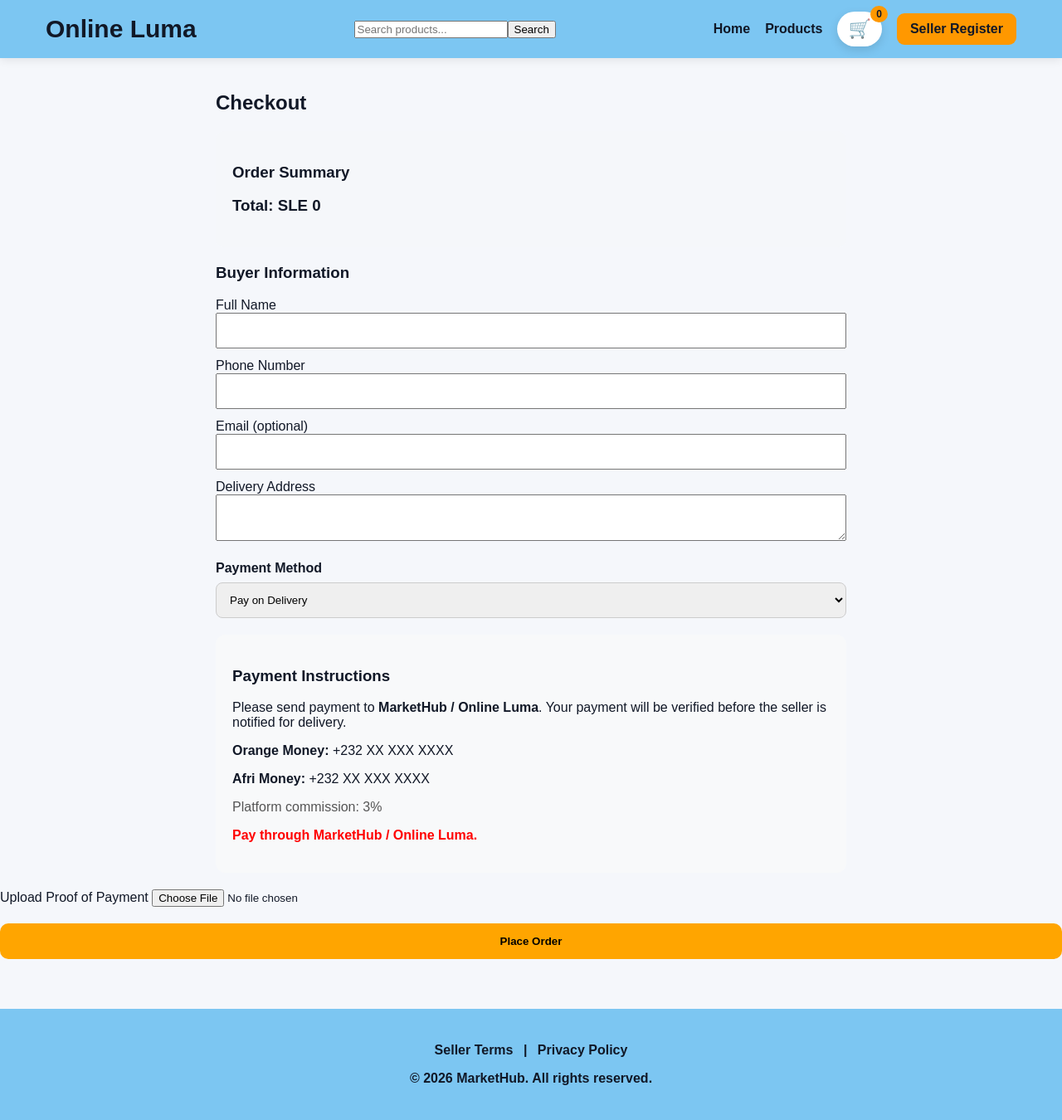
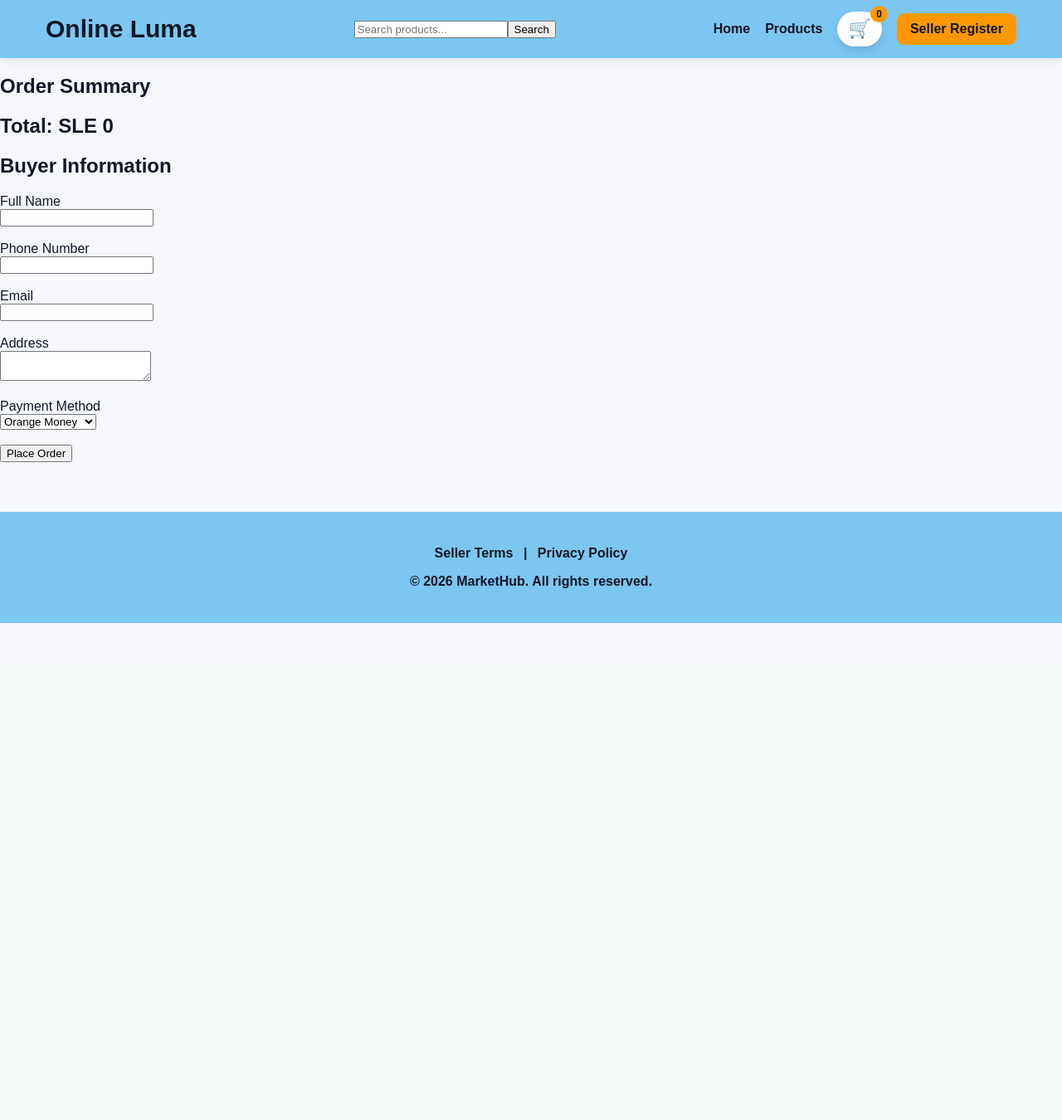
Before and after one commit to shaw545/django-business-website, a Django app: page /checkout/ in a window 1280 px wide. Shown: the whole page at 83% size. After the commit the page ends 751 px from the top, so only its background shows below. Run offline with Django 5.2, Linux system fonts and the light colour scheme.

Commit message:
Fixed cart color size selection and checkout display

```diff
--- a/website/templates/checkout.html
+++ b/website/templates/checkout.html
@@ -2,169 +2,52 @@
 
 {% block content %}
 
-<style>
-@media(max-width:767px){
+<h2>Order Summary</h2>
 
-    .checkout-container{
-        padding:15px;
-    }
+{% for product in products %}
+    <h3>{{ product.name }}</h3>
 
-    .checkout-form input,
-    .checkout-form select,
-    .checkout-form textarea{
-        width:100%;
-        padding:12px;
-        margin-bottom:12px;
-        border-radius:8px;
-        border:1px solid #ccc;
-        font-size:16px;
-    }
+    <p>Quantity: {{ product.quantity }}</p>
 
-    .checkout-btn{
-        width:100%;
-        padding:14px;
-        background:orange;
-        border:none;
-        border-radius:10px;
-        font-weight:bold;
-        font-size:17px;
-    }
+    {% if product.selected_color %}
+    <p><strong>Color:</strong> {{ product.selected_color }}</p>
+    {% endif %}
 
-    .order-summary{
-        background:white;
-        padding:15px;
-        border-radius:12px;
-        margin-bottom:15px;
-    }
-}
-</style>
+   {% if product.selected_size %}
+   <p><strong>Size:</strong> {{ product.selected_size }}</p>
+   {% endif %}
+    <p>Price: SLE {{ product.amount }}</p>
+    <p>Subtotal: SLE {{ product.subtotal }}</p>
+    <hr>
+{% endfor %}
 
-<div class="checkout-container" style="max-width:800px; margin:auto; padding:20px;">
+<h2>Total: SLE {{ total }}</h2>
 
-    <h2 style="margin-bottom:20px;">Checkout</h2></style>
+<h2>Buyer Information</h2>
 
-    <!-- CART SUMMARY -->
-    <div style="background:#f5f7fa; padding:20px; border-radius:10px; margin-bottom:20px;">
-        <h3>Order Summary</h3>
+<form method="POST">
+    {% csrf_token %}
 
-        {% for product in products %}
-            <div style="margin-bottom:10px;">
-                <strong>{{ product.name }}</strong><br>
-                Quantity: {{ product.quantity }}<br>
-                Price: SLE {{ product.amount }}<br>
-                Subtotal: SLE {{ product.subtotal }}
-            </div>
-            <hr>
-        {% endfor %}
+    <label>Full Name</label><br>
+    <input type="text" name="buyer_name" required><br><br>
 
-        <h3>Total: SLE {{ total }}</h3>
-    </div>
+    <label>Phone Number</label><br>
+    <input type="text" name="buyer_phone" required><br><br>
 
-    <!-- PAYMENT SECTION -->
-    <form method="POST" enctype="multipart/form-data">
-        {% csrf_token %}
-<h3>Buyer Information</h3>
+    <label>Email</label><br>
+    <input type="email" name="buyer_email"><br><br>
 
-<label>Full Name</label>
-<input type="text" name="buyer_name" required style="width:100%; padding:12px; margin-bottom:12px;">
+    <label>Address</label><br>
+    <textarea name="buyer_address" required></textarea><br><br>
 
-<label>Phone Number</label>
-<input type="text" name="buyer_phone" required style="width:100%; padding:12px; margin-bottom:12px;">
+    <label>Payment Method</label><br>
+    <select name="payment_method">
+        <option value="Orange Money">Orange Money</option>
+        <option value="Africell Money">Africell Money</option>
+        <option value="Pay on Delivery">Pay on Delivery</option>
+    </select><br><br>
 
-<label>Email (optional)</label>
-<input type="email" name="buyer_email" style="width:100%; padding:12px; margin-bottom:12px;">
-
-<label>Delivery Address</label>
-<textarea name="buyer_address" required style="width:100%; padding:12px; margin-bottom:20px;"></textarea>
-
-        <label style="font-weight:bold;">Payment Method</label>
-
-        <select name="payment_method" id="paymentMethod" required style="
-            width:100%;
-            padding:12px;
-            margin-top:8px;
-            border-radius:8px;
-            border:1px solid #ccc;
-        ">
-            <option value="pay_on_delivery">Pay on Delivery</option>
-            <option value="mobile_money">Mobile Money</option>
-        </select>
-
-        <!-- MOBILE MONEY DETAILS -->
-       <div style="background:#f8f9fa; padding:20px; border-radius:12px; margin-top:20px;">
-    <h3>Payment Instructions</h3>
-
-    <p>
-        Please send payment to <strong>MarketHub / Online Luma</strong>.
-        Your payment will be verified before the seller is notified for delivery.
-    </p>
-
-    <p><strong>Orange Money:</strong> {{ platform_orange_money }}</p>
-    <p><strong>Afri Money:</strong> {{ platform_afri_money }}</p>
-
-    <p style="color:#555;">
-        Platform commission: {{ platform_commission_percent }}%
-    </p>
-
-    <p style="color:red; font-weight:bold;">
-        Pay through MarketHub / Online Luma.
-    </p>
-</div>
-</div>
-
-<div class="form-group">
-    <label>Upload Proof of Payment</label>
-    <input type="file" name="payment_proof" accept="image/*" required>
-</div>
-     <!-- BUTTON -->
-        <button type="submit" style="
-            width:100%;
-            background:orange;
-            padding:14px;
-            border:none;
-            border-radius:10px;
-            font-weight:bold;
-            margin-top:20px;
-            cursor:pointer;
-        ">
-            Place Order
-        </button>
-
-    </form>
-
-</div>
-
-<!-- SCRIPT -->
-<script>
-    const paymentMethod = document.getElementById("paymentMethod");
-    const mobileMoneyDetails = document.getElementById("mobileMoneyDetails");
-
-    function toggleMobileMoneyDetails() {
-        if (paymentMethod.value === "mobile_money") {
-            mobileMoneyDetails.style.display = "block";
-        } else {
-            mobileMoneyDetails.style.display = "none";
-        }
-    }
-
-    paymentMethod.addEventListener("change", toggleMobileMoneyDetails);
-
-    // Run on load
-    toggleMobileMoneyDetails();
-</script>
+    <button type="submit">Place Order</button>
+</form>
 
 {% endblock %}
-<script>
-function showPaymentDetails() {
-    const paymentMethod = document.getElementById("paymentMethod").value;
-    const mobileMoneyDetails = document.getElementById("mobileMoneyDetails");
-
-    if (paymentMethod === "Mobile Money") {
-        mobileMoneyDetails.style.display = "block";
-    } else {
-        mobileMoneyDetails.style.display = "none";
-    }
-}
-
-document.addEventListener("DOMContentLoaded", showPaymentDetails);
-</script>
--- a/website/templates/order_confirmation.html
+++ b/website/templates/order_confirmation.html
@@ -4,7 +4,7 @@
 <div style="max-width:700px; margin:70px auto; background:white; padding:40px; border-radius:14px; text-align:center;">
     <h1>Order Confirmed</h1>
 
-    <p>Thank you for shopping with MarketHub. Your order has been received successfully.</p>
+    <p>Thank you for shopping with Online Luma. Your order has been received successfully.</p>
 
     <a href="{% url 'home' %}" style="padding:12px 20px; background:#555; color:white; border-radius:8px; text-decoration:none; font-weight:bold;">
         Return Home
--- a/website/views.py
+++ b/website/views.py
@@ -67,6 +67,17 @@ def product_detail(request, product_id):
         "product": product,
         "average_rating": average_rating,
     })
+def product_detail(request, product_id):
+    product = get_object_or_404(Product, id=product_id)
+
+    sizes = []
+    if product.size:
+        sizes = [s.strip() for s in product.size.split(",")]
+
+    return render(request, "product_detail.html", {
+        "product": product,
+        "sizes": sizes,
+    })
 
 def product_detail(request, product_id):
     product = get_object_or_404(Product, id=product_id)
@@ -82,35 +93,58 @@ def product_detail(request, product_id):
 # =========================
 
 def add_to_cart(request, product_id):
+    product = Product.objects.get(id=product_id)
+
     cart = request.session.get("cart", {})
+
+    # ADD THESE LINES HERE
+    selected_size = request.POST.get("selected_size", "")
+    selected_color = request.POST.get("selected_color", "")
+
     product_id = str(product_id)
 
-    cart[product_id] = cart.get(product_id, 0) + 1
+    if product_id in cart:
+        cart[product_id]["quantity"] += 1
+    else:
+        cart[product_id] = {
+            "name": product.name,
+            "amount": str(product.amount),
+            "quantity": 1,
+            "selected_size": selected_size,
+            "selected_color": selected_color,
+        }
 
     request.session["cart"] = cart
     request.session.modified = True
 
     return redirect("cart")
-
-
 def buy_now(request, product_id):
     request.session["cart"] = {str(product_id): 1}
     request.session.modified = True
     return redirect("checkout")
-
 def cart_view(request):
     cart = request.session.get("cart", {})
     products = []
     total = 0
 
-    for product_id, quantity in cart.items():
+    for product_id, item in cart.items():
         try:
             product = Product.objects.get(id=product_id)
         except Product.DoesNotExist:
             continue
 
+        if isinstance(item, dict):
+            quantity = int(item.get("quantity", 1))
+            product.selected_color = item.get("color", item.get("selected_color", ""))
+            product.selected_size = item.get("size", item.get("selected_size", ""))
+        else:
+            quantity = int(item)
+            product.selected_color = ""
+            product.selected_size = ""
+
         product.quantity = quantity
         product.subtotal = product.amount * quantity
+
         products.append(product)
         total += product.subtotal
 
@@ -163,17 +197,31 @@ def remove_cart_item(request, product_id):
 # CHECKOUT / ORDER
 # =========================
 
+from django.conf import settings
+from django.shortcuts import render, redirect
+from .models import Product, Order, OrderItem
+
+
 def checkout_view(request):
     cart = request.session.get("cart", {})
+    print("CART DATA:", cart)
     products = []
     total = 0
 
-    for product_id, quantity in cart.items():
+    for product_id, item in cart.items():
         try:
             product = Product.objects.get(id=product_id)
         except Product.DoesNotExist:
             continue
 
+        if isinstance(item, dict):
+            quantity = int(item.get("quantity", 1))
+            product.selected_color = item.get("color", item.get("selected_color", ""))
+            product.selected_size = item.get("size", item.get("selected_size", ""))
+        else:
+            quantity = int(item)
+            product.selected_color = ""
+            product.selected_size = ""
         product.quantity = quantity
         product.subtotal = product.amount * quantity
         products.append(product)
@@ -200,20 +248,21 @@ def checkout_view(request):
                 seller=product.seller,
                 quantity=product.quantity,
                 price=product.amount,
+                color=getattr(product, "selected_color", ""),
+                size=getattr(product, "selected_size", ""),
+                amount=product.amount,
+                subtotal=product.subtotal,
             )
 
         request.session["cart"] = {}
-        request.session["last_order_id"] = order.id
         return redirect("order_confirmation")
 
     return render(request, "checkout.html", {
         "products": products,
         "total": total,
         "platform_orange_money": settings.PLATFORM_ORANGE_MONEY,
-        "platform_afri_money": settings.PLATFORM_AFRI_MONEY,
-        "platform_commission_percent": settings.PLATFORM_COMMISSION_PERCENT,
+        "platform_africell_money": settings.PLATFORM_AFRICELL_MONEY,
     })
-
 def order_confirmation(request):
     order_id = request.session.get("last_order_id")
     order = None
```
Also changed, not shown: business_site/settings.py (+3 -4 lines), website/models.py (+7 -2 lines), website/templates/cart.html (+10 -1 lines), website/templates/product_detail.html (+98 -70 lines), website/templates/seller_store.html (+7 -0 lines), db.sqlite3, website/migrations/0031_orderitem_amount_orderitem_color_orderitem_size_and_more.py (added).
